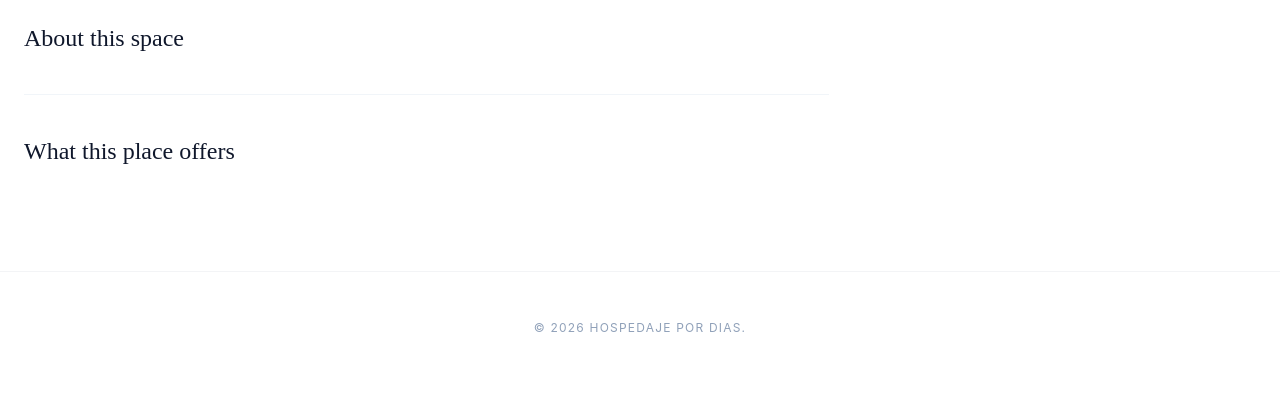
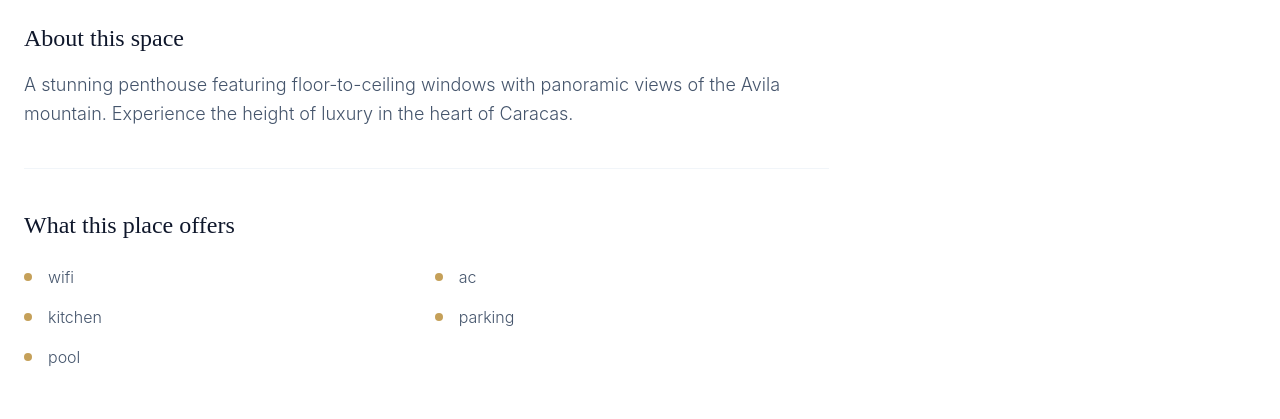
Before and after one commit to dgomez619/hpdvnz, a React (Vite) app in the folder hdp-frontend/: page /property/1 in a window 1280 px wide. Shown: the part 1013-1432 px from the top of the page. Before the commit the page ends 1397 px from the top, so only its background shows below. Built offline with nearby package versions, Linux system fonts and the light colour scheme.

Commit message:
layouts test

```diff
--- a/hdp-frontend/package.json
+++ b/hdp-frontend/package.json
@@ -13,6 +13,7 @@
     "@tailwindcss/vite": "^4.2.0",
     "i18next": "^25.8.13",
     "i18next-browser-languagedetector": "^8.2.1",
+    "lucide-react": "^0.575.0",
     "react": "^19.2.0",
     "react-dom": "^19.2.0",
     "react-i18next": "^16.5.4",
--- a/hdp-frontend/src/components/propertyDetail/AmenityList.tsx
+++ b/hdp-frontend/src/components/propertyDetail/AmenityList.tsx
@@ -1,13 +1,49 @@
-// Using simple dots for now, but you can use HeroIcons here later
-export const AmenityList = ({ items }: { items: string[] }) => (
-  <div className="grid grid-cols-1 md:grid-cols-2 gap-4">
-    {items.map((item) => (
-      <div key={item} className="flex items-center gap-3 text-slate-600">
-        <svg className="h-5 w-5 text-slate-400" fill="none" viewBox="0 0 24 24" stroke="currentColor">
-          <path strokeLinecap="round" strokeLinejoin="round" strokeWidth={2} d="M5 13l4 4L19 7" />
-        </svg>
-        <span className="font-light">{item}</span>
-      </div>
-    ))}
-  </div>
-);
+import { useTranslation } from 'react-i18next';
+import {
+  Wifi,
+  Wind,
+  Car,
+  Utensils,
+  Waves,
+  Tv,
+  Briefcase,
+  CheckCircle2
+} from 'lucide-react';
+
+// This helper maps your string keys (from the DB) to actual Components
+const getIcon = (key: string) => {
+  const icons: Record<string, React.ReactNode> = {
+    wifi: <Wifi className="h-5 w-5" />,
+    ac: <Wind className="h-5 w-5" />,
+    parking: <Car className="h-5 w-5" />,
+    kitchen: <Utensils className="h-5 w-5" />,
+    pool: <Waves className="h-5 w-5" />,
+    tv: <Tv className="h-5 w-5" />,
+    workspace: <Briefcase className="h-5 w-5" />,
+  };
+
+  // Fallback icon if the key doesn't match
+  return icons[key] || <CheckCircle2 className="h-5 w-5" />;
+};
+
+export const AmenityList = ({ items }: { items: string[] }) => {
+  const { t } = useTranslation();
+
+  return (
+    <div className="grid grid-cols-1 md:grid-cols-2 gap-y-6 gap-x-12">
+      {items.map((item) => (
+        <div key={item} className="flex items-center gap-4 text-slate-700">
+          {/* Icon wrapper with a soft color */}
+          <div className="text-slate-400">
+            {getIcon(item)}
+          </div>
+
+          {/* Translated label */}
+          <span className="font-light text-lg">
+            {t(`amenities.${item}`)}
+          </span>
+        </div>
+      ))}
+    </div>
+  );
+};
--- a/hdp-frontend/src/components/propertyDetail/PropertyInfo.tsx
+++ b/hdp-frontend/src/components/propertyDetail/PropertyInfo.tsx
@@ -1,3 +1,5 @@
+import type { Property } from '../../types/property';
+
 export const PropertyInfo = ({ property }: { property: Property }) => (
   <div className="space-y-4">
     <div className="flex items-center justify-between">
--- a/hdp-frontend/src/data/mockData.ts
+++ b/hdp-frontend/src/data/mockData.ts
@@ -12,7 +12,9 @@ const MOCK_PROPERTIES: Property[] = [
     beds: 1,
     baths: 1,
     sqft: 850,
-    category: 'Apartment'
+    category: 'Apartment',
+    description: 'A stunning penthouse featuring floor-to-ceiling windows with panoramic views of the Avila mountain. Experience the height of luxury in the heart of Caracas.',
+    amenities: ['wifi', 'ac', 'kitchen', 'parking', 'pool'],
   },
   {
     id: '2',
@@ -24,7 +26,9 @@ const MOCK_PROPERTIES: Property[] = [
     beds: 4,
     baths: 3,
     sqft: 2400,
-    category: 'Apartment'
+    category: 'Apartment',
+    description: 'A stunning penthouse featuring floor-to-ceiling windows with panoramic views of the Avila mountain. Experience the height of luxury in the heart of Caracas.',
+    amenities: ['wifi', 'ac', 'kitchen', 'parking', 'pool'],
   },
   {
     id: '3',
@@ -36,7 +40,9 @@ const MOCK_PROPERTIES: Property[] = [
     beds: 2,
     baths: 2,
     sqft: 1100,
-    category: 'Apartment'
+    category: 'Apartment',
+    description: 'A stunning penthouse featuring floor-to-ceiling windows with panoramic views of the Avila mountain. Experience the height of luxury in the heart of Caracas.',
+    amenities: ['wifi', 'ac', 'kitchen', 'parking', 'pool'],
   }
 ];
 
--- a/hdp-frontend/src/types/property.ts
+++ b/hdp-frontend/src/types/property.ts
@@ -1,12 +1,16 @@
+// src/types/property.ts
 export interface Property {
   id: string;
   title: string;
   location: string;
   pricePerNight: number;
-  rating: number;
   images: string[];
   beds: number;
   baths: number;
   sqft: number;
-  category: string; // e.g., 'Apartment', 'Villa', 'Suite'
+  rating: number;
+  // The missing fields:
+  description: string;
+  amenities: string[]; // This fixes the "implicit any" in your map
+  category: string;
 }
```
Also changed, not shown: 1 other file (tests, documents, lock files or other folders).
